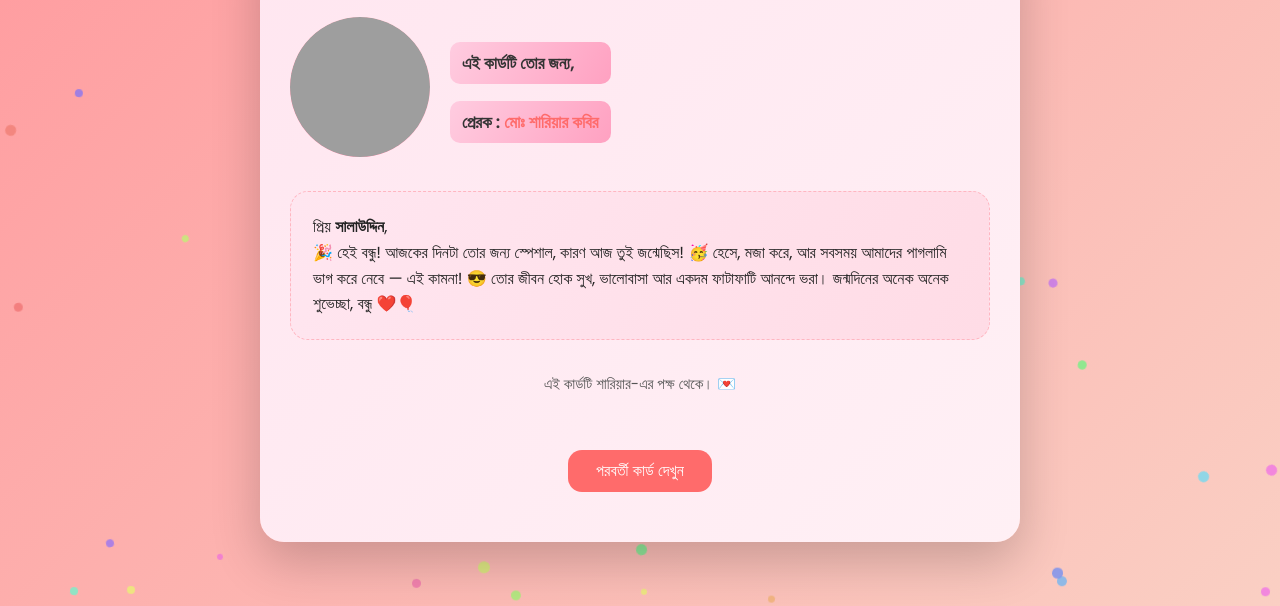
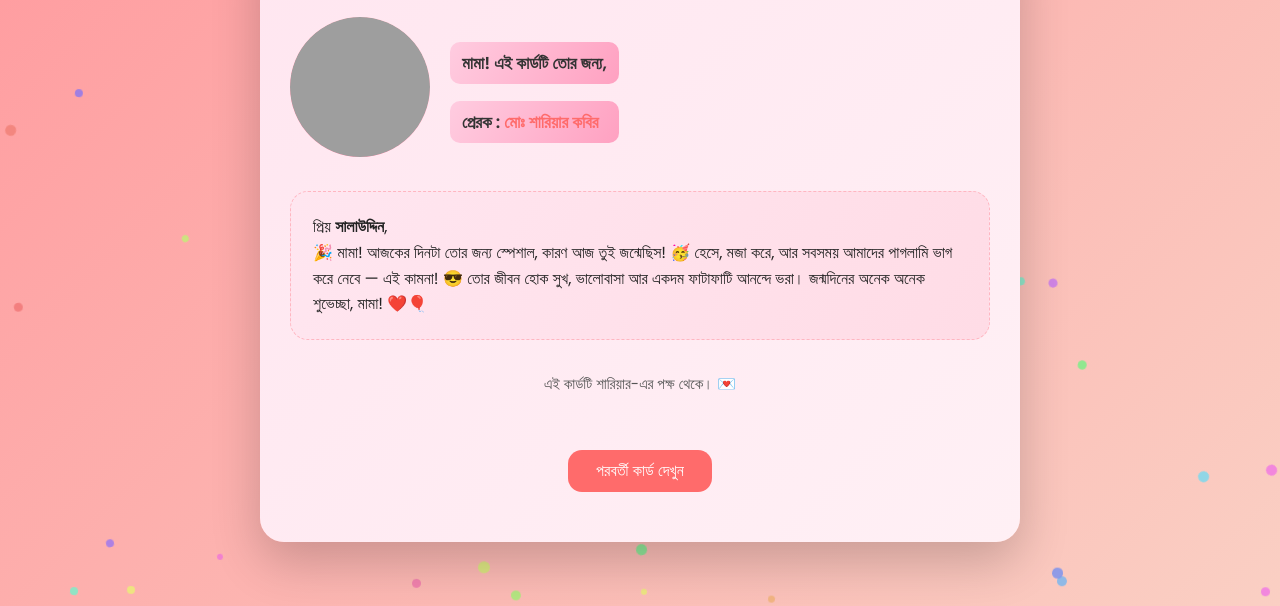
Before and after one commit to MdShariyar56/SalauddinBirthday, a plain HTML site: page index.html in a window 1280 px wide. Shown: the part 165-771 px from the top of the page. Drawn offline with Linux system fonts and the light colour scheme; grey boxes are pictures that could not be loaded.

Commit message:
Added a new text

```diff
--- a/index.html
+++ b/index.html
@@ -150,18 +150,18 @@
 </div>
 
         <div>
-          <p class="to-line">এই কার্ডটি তোর জন্য,</p>
+          <p class="to-line">মামা! এই কার্ডটি তোর জন্য,</p>
           <div class="to-line font-weight:600;">প্রেরক : <span id="fromName">মোঃ শারিয়ার কবির</span></div>
         </div>
       </div>
 
       <div class="message" id="messagePanel">
         <p id="messageText">প্রিয় <strong>সালাউদ্দিন</strong>,<br>
-       🎉 হেই বন্ধু!
+       🎉 মামা!
 আজকের দিনটা তোর জন্য স্পেশাল, কারণ আজ তুই জন্মেছিস! 🥳
 হেসে, মজা করে, আর সবসময় আমাদের পাগলামি ভাগ করে নেবে — এই কামনা! 😎
 তোর জীবন হোক সুখ, ভালোবাসা আর একদম ফাটাফাটি আনন্দে ভরা।
-জন্মদিনের অনেক অনেক শুভেচ্ছা, বন্ধু ❤️🎈<br>
+জন্মদিনের অনেক অনেক শুভেচ্ছা, মামা! ❤️🎈<br>
        </p>
       </div>
 
@@ -173,14 +173,14 @@
     <div class="card decor" id="card2" aria-hidden="true">
       <div style="text-align:center;margin-top:12px;font-weight:600;line-height:1.6; background: linear-gradient(120deg,#ffe6f0,#ffdde1); padding:20px; border-radius:18px;">
         🌸 শুভ জন্মদিন, সালাউদ্দিন! 🌸<br>
-       আজকের দিনটা পুরোটাই তোর জন্য স্পেশাল রে! কারণ আজই সেই দিন, যেদিন তুই এই দুনিয়ায় আসছিস আর চারপাশটা একদম রঙিন করে ফেলছিস! ✨
+       আজকের দিনটা পুরোটাই তোর জন্য স্পেশাল রে মামা! কারণ আজই সেই দিন, যেদিন তুই এই দুনিয়ায় আসছিস আর চারপাশটা একদম রঙিন করে ফেলছিস! ✨
 এই জন্মদিনে তোর মুখে যেন সবসময় হাসি লেগে থাকে 😄,
 তোর চারপাশটা থাকুক আনন্দ আর ভালোবাসায় ভরা 🎈,
 আর তোর সব স্বপ্ন একদিন ঠিক যেমনটা চাস, তেমনটাই পূরণ হোক।
 তুই যেমন পজিটিভ, মজার আর দারুণ মানুষ, তেমনই থাকবি সারাজীবন 💖
 আজকের দিনটা হোক একদম ফাটাফাটি! হাসবি, মজা করবি, আর কেকটা বেশি করে খাস! 🎂😂
 মনে রাখিস — তুই আমার জীবনের এক প্রিয় বন্ধু! 🥳🎁
-✨ শুভ জন্মদিন  মামা! 💫
+✨ শুভ জন্মদিন মামা! 💫
       </div>
     </div>
   </div>
```
